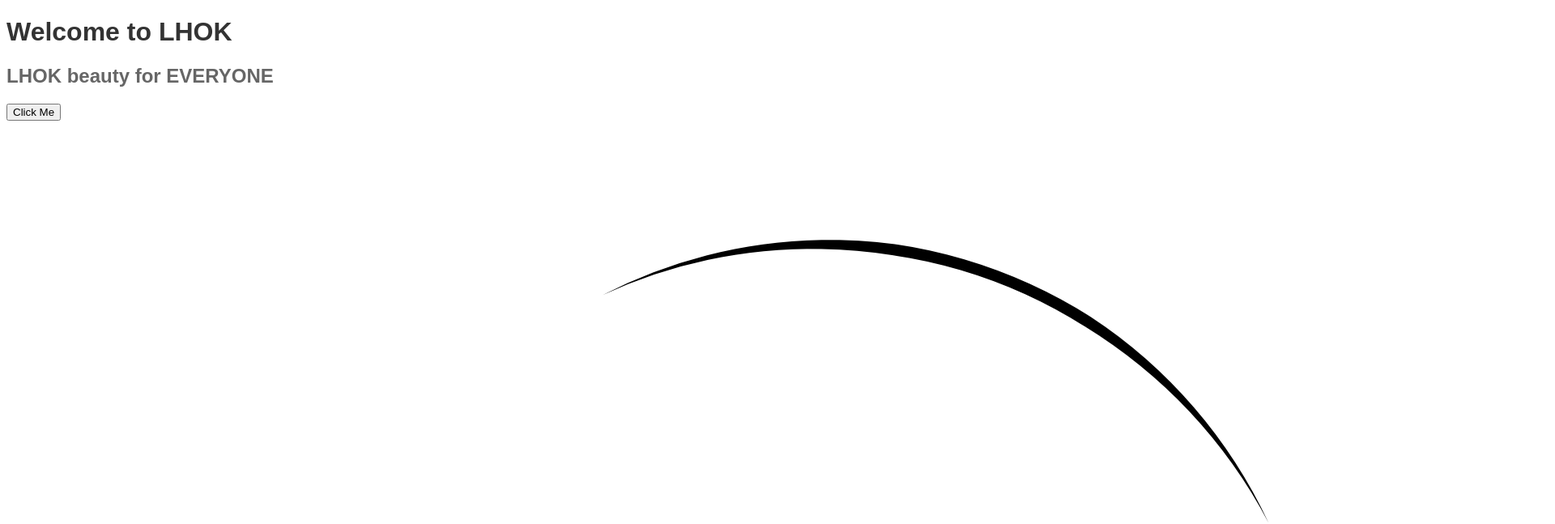
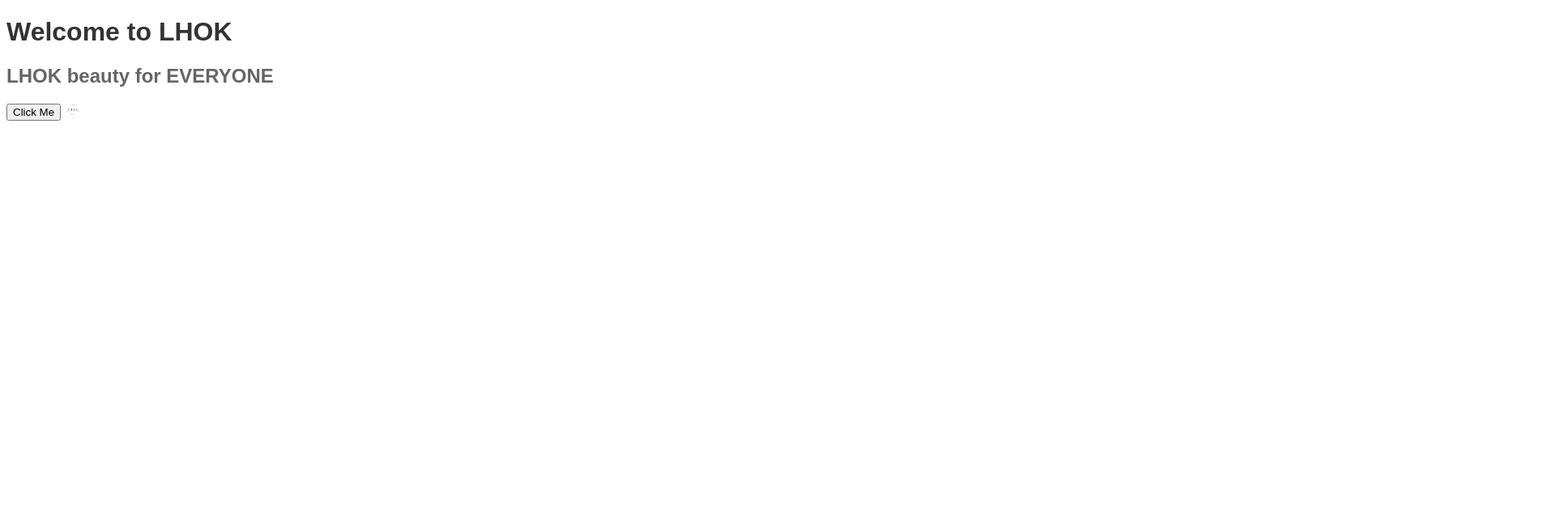
Before and after one commit to LHOK-Business/Lhok-website, a plain HTML site: page index.html in a window 1280 px wide. Shown: the top 647 px of the page at 81% size, 1920 px wide, since content can reach past the window. Drawn offline with Linux system fonts and the light colour scheme.

Commit message:
resize image

```diff
--- a/index.html
+++ b/index.html
@@ -10,6 +10,6 @@
     <h1>Welcome to LHOK</h1> <!-- A main header that displays the message "Welcome to LHOK" -->
     <h2>LHOK beauty for EVERYONE</h2> <!-- A subheading with a tagline below the main header -->
     <button onclick="showMessage()">Click Me</button> <!-- A button that triggers the showMessage() function when clicked -->
-    <img src="Media/lhoklogo.png" alt="My Photo">
+    <img src="Media/lhoklogo.png" alt="My Photo" width="20" height=auto>
     <script src="script.js"></script> <!-- Links to an external JavaScript file (script.js) that contains behavior -->
 </body>
```
